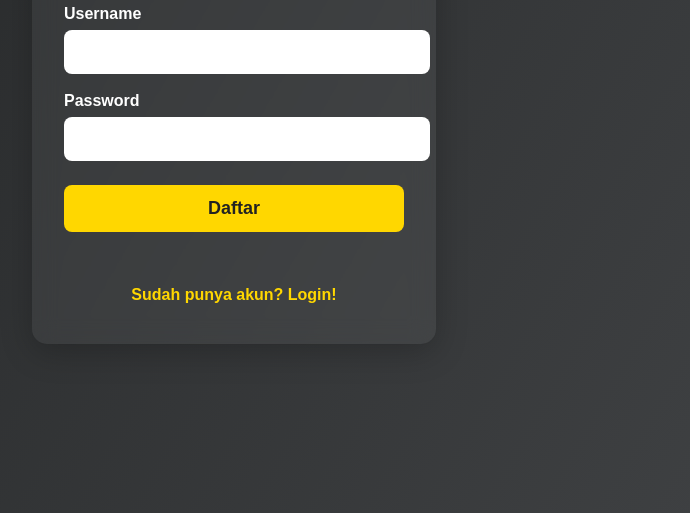
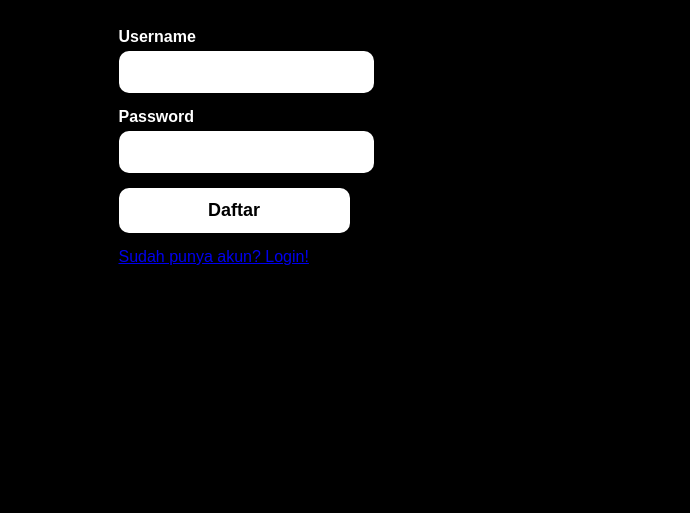
Before and after one commit to AzorCeHa/RoChat, a website: page register.html in a window 1280 px wide. Shown: the part 287-800 px from the top of the page, without its empty margins (406-1096 px from the left). Drawn offline with Linux system fonts and the light colour scheme.

Commit message:
Update style.css

```diff
--- a/style/style.css
+++ b/style/style.css
@@ -1,130 +1,92 @@
 body {
             margin: 0;
             padding: 0;
-    font-family: 'Poppins', Arial, sans-serif;
-    background: linear-gradient(120deg, #232526 0%, #414345 100%);
+            font-family: 'Poppins', sans-serif;
+            background: black;
             height: 100vh;
             display: flex;
             justify-content: center;
             align-items: center;
         }
 
-.form-container {
-    background: rgba(255,255,255,0.05);
-    backdrop-filter: blur(12px);
-    border-radius: 15px;
-    box-shadow: 0 8px 32px rgba(0,0,0,0.22);
-    padding: 40px 32px;
-    width: 340px;
-    min-width: 240px;
+        .login-container {
+            background: rgba(255, 255, 255, 0.1);
+            backdrop-filter: blur(15px);
+            border-radius: 20px;
+            padding: 40px;
+            width: 350px;
             text-align: center;
-    animation: fadeIn 1s;
+            box-shadow: 0 8px 32px rgba(0, 0, 0, 0.3);
+            animation: fadeIn 1.0s ease;
         }
 
         @keyframes fadeIn {
-    from { opacity: 0; transform: translateY(-30px);}
-    to { opacity: 1; transform: translateY(0);}
+            from {
+                opacity: 0;
+                transform: translateY(-50px);
             }
 
-.form-container h2 {
-    color: #ffd700;
+            to {
+                opacity: 1;
+                transform: translateY(0);
+            }
+        }
+
+        .login-container h2 {
+            color: white;
             margin-bottom: 20px;
-    font-size: 2rem;
-    letter-spacing: 1px;
         }
 
         .input-box {
-    margin-bottom: 18px;
+            margin-bottom: 15px;
             text-align: left;
         }
 
         .input-box label {
-    color: #fff;
-    font-weight: 600;
+            color: white;
+            font-weight: bold;
             display: block;
-    margin-bottom: 7px;
-    font-size: 1rem;
+            margin-bottom: 5px;
         }
 
         .input-box input {
             width: 100%;
-    padding: 13px;
+            padding: 12px;
             border: none;
-    border-radius: 8px;
-    background: #fff;
-    color: #222;
+            border-radius: 10px;
+            background: white;
+            color: black;
             font-size: 16px;
             outline: none;
-    transition: box-shadow 0.2s;
+            transition: 0.3s;
         }
 
         .input-box input:focus {
-    box-shadow: 0 0 9px #ffd700;
+            background: white;
+            box-shadow: 0 0 10px white;
         }
 
         .btn {
             width: 100%;
-    padding: 13px;
+            padding: 12px;
             border: none;
-    border-radius: 8px;
-    background: #ffd700;
-    color: #222;
+            border-radius: 10px;
+            background: white;
+            color: black;
             font-size: 18px;
             font-weight: bold;
             cursor: pointer;
-    margin-top: 6px;
-    transition: 0.2s;
+            transition: 0.3s;
         }
 
         .btn:hover {
-    background: #fffbe2;
-    color: #232526;
-    transform: scale(1.04);
+            transform: scale(1.05);
+            background: rgba(255, 255, 255, 0.2);
         }
 
         .msg {
-    margin-top: 16px;
-    font-size: 15px;
-    font-weight: 600;
-    color: #fff;
-    min-height: 20px;
-    text-align: center;
+            margin-top: 15px;
+            font-size: 14px;
+            color: white;
+            font-weight: bold;
         }
-
-.form-link {
-    margin-top: 18px;
-    display: block;
-    color: #ffd700;
-    text-decoration: none;
-    font-size: 16px;
-    font-weight: bold;
-    transition: color 0.2s;
-}
-.form-link:hover {
-    color: #fffbe0;
-    text-decoration: underline;
-}
-
-@media (max-width: 600px) {
-    .form-container {
-        width: 90vw;
-        padding: 9vw 3vw;
-        border-radius: 10px;
-    }
-    .form-container h2 {
-        font-size: 1.3rem;
-    }
-    .input-box input {
-        font-size: 15px;
-        padding: 10px;
-        border-radius: 6px;
-    }
-    .btn {
-        font-size: 15px;
-        padding: 10px;
-        border-radius: 6px;
-    }
-    .msg {
-        font-size: 13px;
-    }
-}
```
Lines whose indentation alone changed are shown as unchanged.
